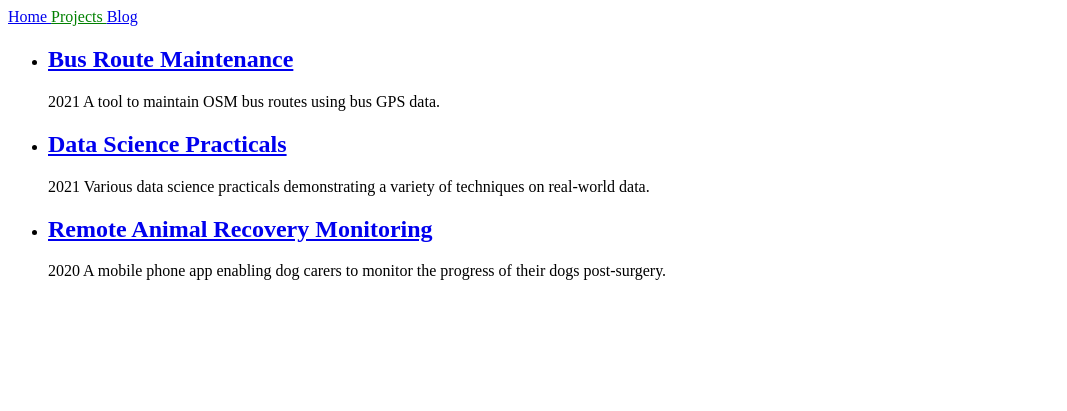
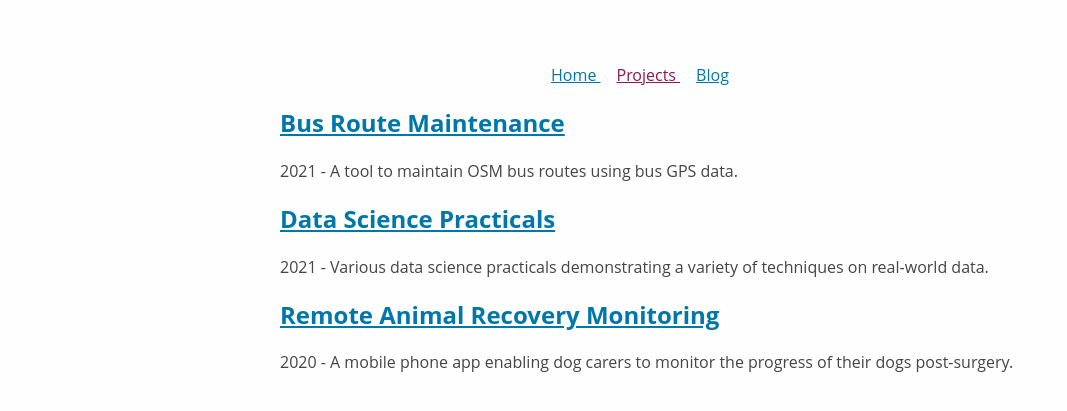
Before and after one commit to archwheeler/archwheeler.github.io, a Jekyll site: the page built from projects.html, in a window 1280 px wide. Shown: the top 411 px of the page, without its empty margins (0-1067 px from the left). Built offline with Jekyll 4.4.1, drawn with Linux system fonts in a browser that asks for light colours.

Commit message:
Create basic styling

```diff
--- a/_includes/navigation.html
+++ b/_includes/navigation.html
@@ -1,10 +1,14 @@
 <nav>
+  <ul>
     {% for item in site.data.navigation %}
+      <li>
         <a href="{{ item.link }}"
           {% if page.url == item.link %}
             class = "current"
           {% endif %}>
           {{ item.name }}
           </a>
+      </li>
     {% endfor %}
+  </ul>
 </nav>
--- a/_layouts/topic.html
+++ b/_layouts/topic.html
@@ -5,7 +5,7 @@ layout: default
 
 {{ content }}
 
-<ul>
+<ul class="no-bullets">
   {% assign filtered_posts = site.posts | where: 'topic', page.title %}
   {% for post in filtered_posts %}
     <li>
--- a/_sass/main.scss
+++ b/_sass/main.scss
@@ -1,7 +1,48 @@
+html {
+    background-color: #fefefe;
+}
+
+body {
+    font-family: "Open Sans", Arial;
+    color: #454545;
+    font-size: 16px;
+    margin: 2em auto;
+    max-width: 800px;
+    padding: 1em;
+    line-height: 1.4;
+    text-align: justify;
+}
+
+a {
+    color: #07A;
+    &:visited {
+        color: #941352;
+    }
+}
+
+nav ul {
+    list-style: none;
+    padding: 0;
+    text-align: center;
+}
+
+nav ul li {
+    display: inline;
+}
+
+nav a {
+    margin: 0.5rem;
+}
+
 .current {
-    color: green;
+    color: #941352;
 }
 
 .profile img {
     float: right;
+    padding: 0em 2em 2em 2em;
 }
+
+.no-bullets {
+    list-style-type: none;
+}
--- a/blog.html
+++ b/blog.html
@@ -1,11 +1,12 @@
 ---
 title: Blog
 ---
-<ul>
+<ul class="no-bullets">
   {% for post in site.posts %}
     <li>
         <h2><a href="{{ post.url }}">{{ post.title }}</a></h2>
         {{ post.excerpt }}
+        {{ post.date | date_to_string }} - {{ post.topic }}
     </li>
   {% endfor %}
 </ul>
--- a/index.html
+++ b/index.html
@@ -3,6 +3,7 @@ title: Home
 ---
 <div class="profile">
     <img src="assets/profile.jpg">
+    <h2>Welcome</h2>
     <p>Hi, my name's Archie Wheeler. I'm a 21 year old Computer Science finalist at the University of Cambridge who is interested in data science and software engineering.</p>
     <p>If you want to discuss anything, feel free to contact me by email at <a href="mailto:archiewheeler@pm.me">archiewheeler@pm.me</a>.</p>
 </div>
--- a/projects.html
+++ b/projects.html
@@ -1,13 +1,12 @@
 ---
 title: Projects
 ---
-<ul>
+<ul class="no-bullets">
   {% assign my_projects = site.projects | reverse %}
   {% for project in my_projects %}
     <li>
         <h2><a href="{{ project.url }}">{{ project.title }}</a></h2>
-        {{ project.year }}
-        {{ project.description }}
+        {{ project.year }} - {{ project.description }}
     </li>
   {% endfor %}
 </ul>
```
Lines whose indentation alone changed are shown as unchanged.
